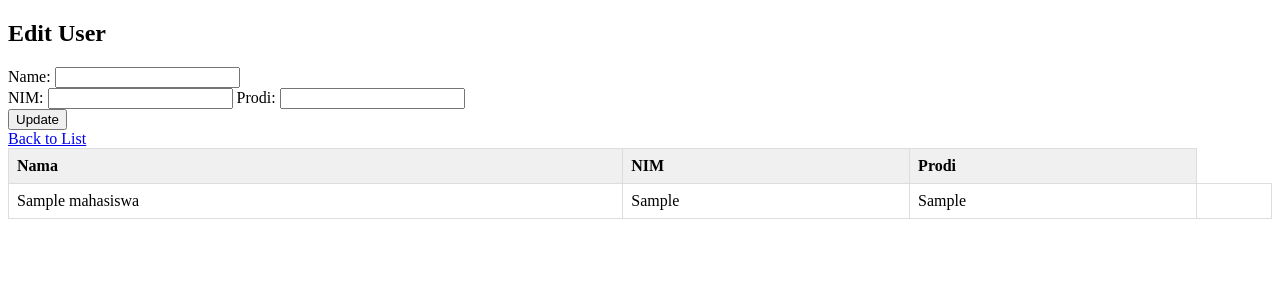
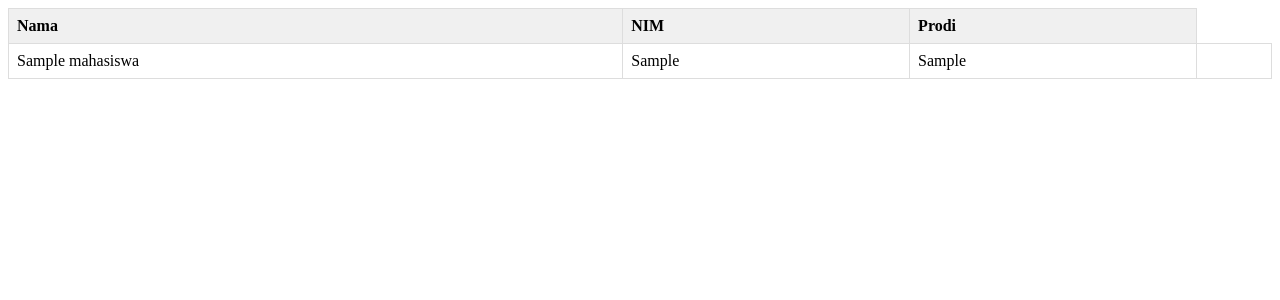
Before and after one commit to AdityaNugroho07/JOBSHEET3-MVC, a PHP site: page / in a window 1280 px wide. Shown: the top 300 px of the page. Run offline with PHP 8.4, Linux system fonts and the light colour scheme; tables that the repository leaves empty or names only in its code hold one stand-in row (values such as "Sample post"); data that the repository does not hold is empty.

Commit message:
Mahasiswa.php

```diff
--- a/pweb2_mvc/View/Mahasiswa.php
+++ b/pweb2_mvc/View/Mahasiswa.php
@@ -20,19 +20,6 @@
     </style>
 </head>
 <body>
-<h2>Edit User</h2>
-    <form action="/user/update/<?php echo $user['id']; ?>" method="POST">
-        <label for="name">Name:</label>
-        <input type="text" id="name" name="name" value="<?php echo $user['name']; ?>" required>
-        <br>
-        <label for="nim">NIM:</label>
-        <input type="nim" id="nim" name="nim" value="<?php echo $user['nim']; ?>" required>
-        <label for="prodi">Prodi:</label>
-        <input type="prodi" id="prodi" name="prodi" value="<?php echo $user['prodi']; ?>" required>
-        <br>
-        <button type="submit">Update</button>
-    </form>
-    <a href="/user/index">Back to List</a>
     <table>
         <tr>
             <th>Nama</th>
```
